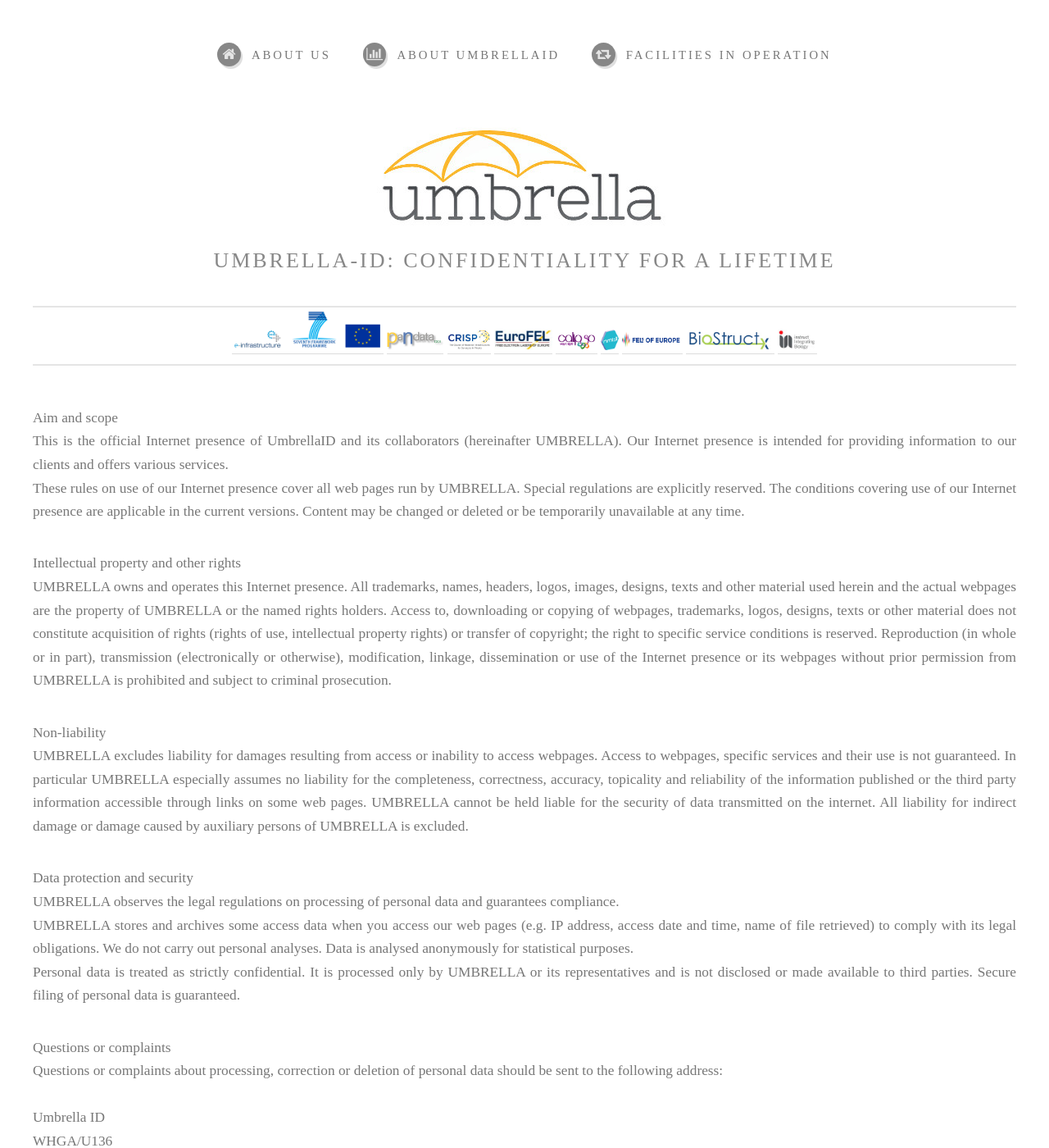
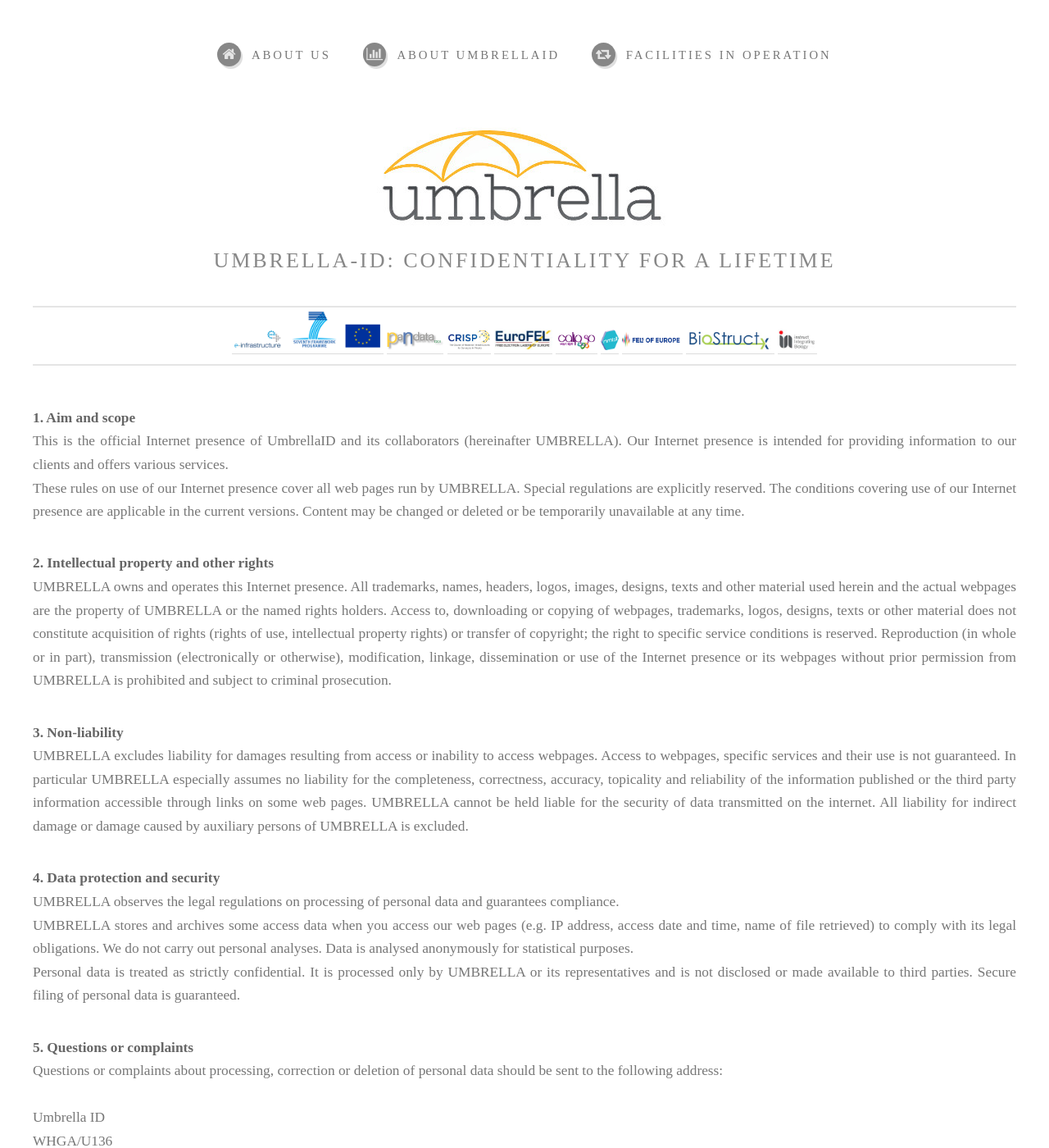
Before and after one commit to flowedback/flowedback.github.io, a Jekyll site: the page built from legal.html, in a window 1280 px wide and 1400 px high. Shown: the whole window at 82% size. Built offline with Jekyll 4.4.1, drawn with Linux system fonts in a browser that asks for light colours; some web fonts are replaced.

Commit message:
Update legal.html

```diff
--- a/legal.html
+++ b/legal.html
@@ -4,15 +4,15 @@
 
 <div class="home">
   <ol type="1">
-    <li>Aim and scope</li>
+    <li><b>1. Aim and scope</b></li>
     <p>This is the official Internet presence of UmbrellaID and its collaborators (hereinafter UMBRELLA). Our Internet presence is intended for providing information to our clients and offers various services.<br/>These rules on use of our Internet presence cover all web pages run by UMBRELLA. Special regulations are explicitly reserved. The conditions covering use of our Internet presence are applicable in the current versions. Content may be changed or deleted or be temporarily unavailable at any time.</p>
-    <li>Intellectual property and other rights</li>
+    <li><b>2. Intellectual property and other rights</b></li>
     <p>UMBRELLA owns and operates this Internet presence. All trademarks, names, headers, logos, images, designs, texts and other material used herein and the actual webpages are the property of UMBRELLA or the named rights holders. Access to, downloading or copying of webpages, trademarks, logos, designs, texts or other material does not constitute acquisition of rights (rights of use, intellectual property rights) or transfer of copyright; the right to specific service conditions is reserved. Reproduction (in whole or in part), transmission (electronically or otherwise), modification, linkage, dissemination or use of the Internet presence or its webpages without prior permission from UMBRELLA is prohibited and subject to criminal prosecution.</p>
-    <li>Non-liability</li>
+    <li><b>3. Non-liability</b></li>
     <p>UMBRELLA excludes liability for damages resulting from access or inability to access webpages. Access to webpages, specific services and their use is not guaranteed. In particular UMBRELLA especially assumes no liability for the completeness, correctness, accuracy, topicality and reliability of the information published or the third party information accessible through links on some web pages. UMBRELLA cannot be held liable for the security of data transmitted on the internet. All liability for indirect damage or damage caused by auxiliary persons of UMBRELLA is excluded.</p>
-    <li>Data protection and security</li>
+    <li><b>4. Data protection and security</b></li>
     <p>UMBRELLA observes the legal regulations on processing of personal data and guarantees compliance.<br/>UMBRELLA stores and archives some access data when you access our web pages (e.g. IP address, access date and time, name of file retrieved) to comply with its legal obligations. We do not carry out personal analyses. Data is analysed anonymously for statistical purposes.<br/>Personal data is treated as strictly confidential. It is processed only by UMBRELLA or its representatives and is not disclosed or made available to third parties. Secure filing of personal data is guaranteed.</p>
-    <li>Questions or complaints</li>
+    <li><b>5. Questions or complaints</b></li>
     <p>Questions or complaints about processing, correction or deletion of personal data should be sent to the following address:<br/><br/>
 
 Umbrella ID<br/>
```
